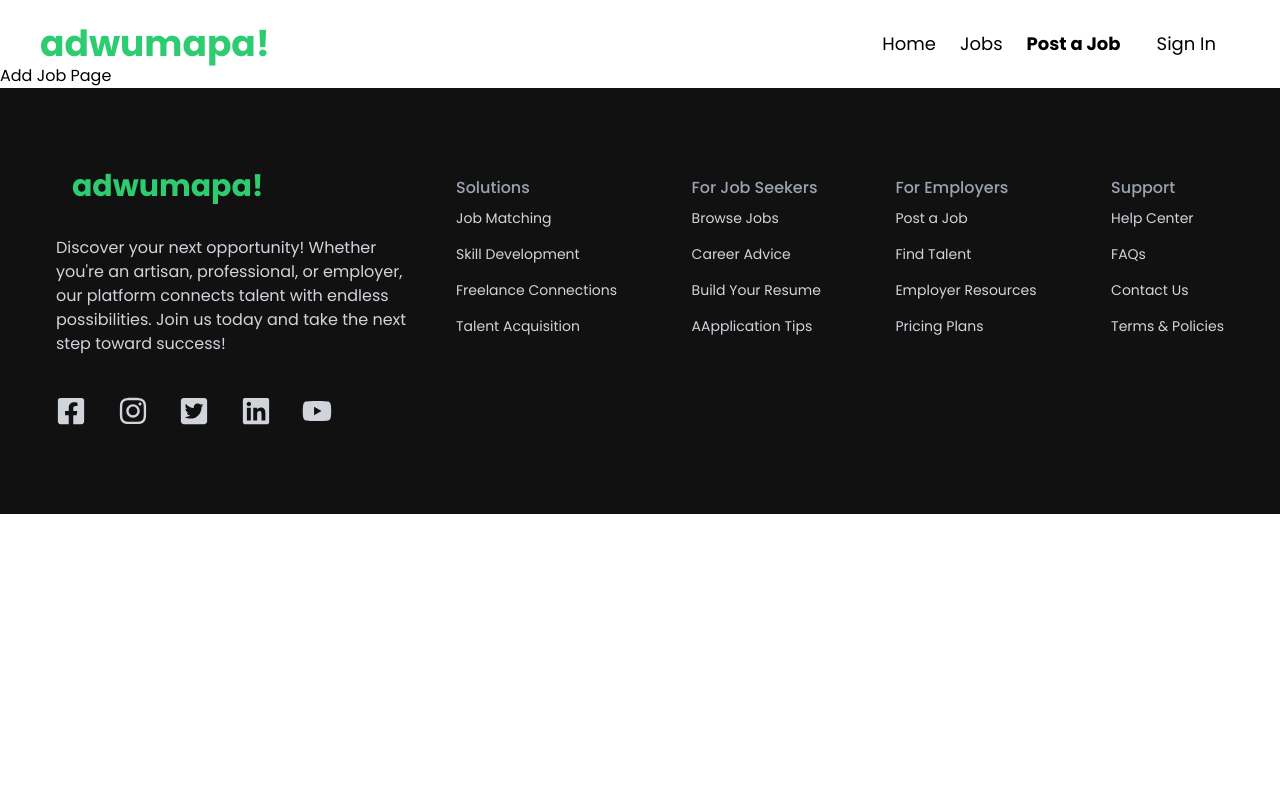
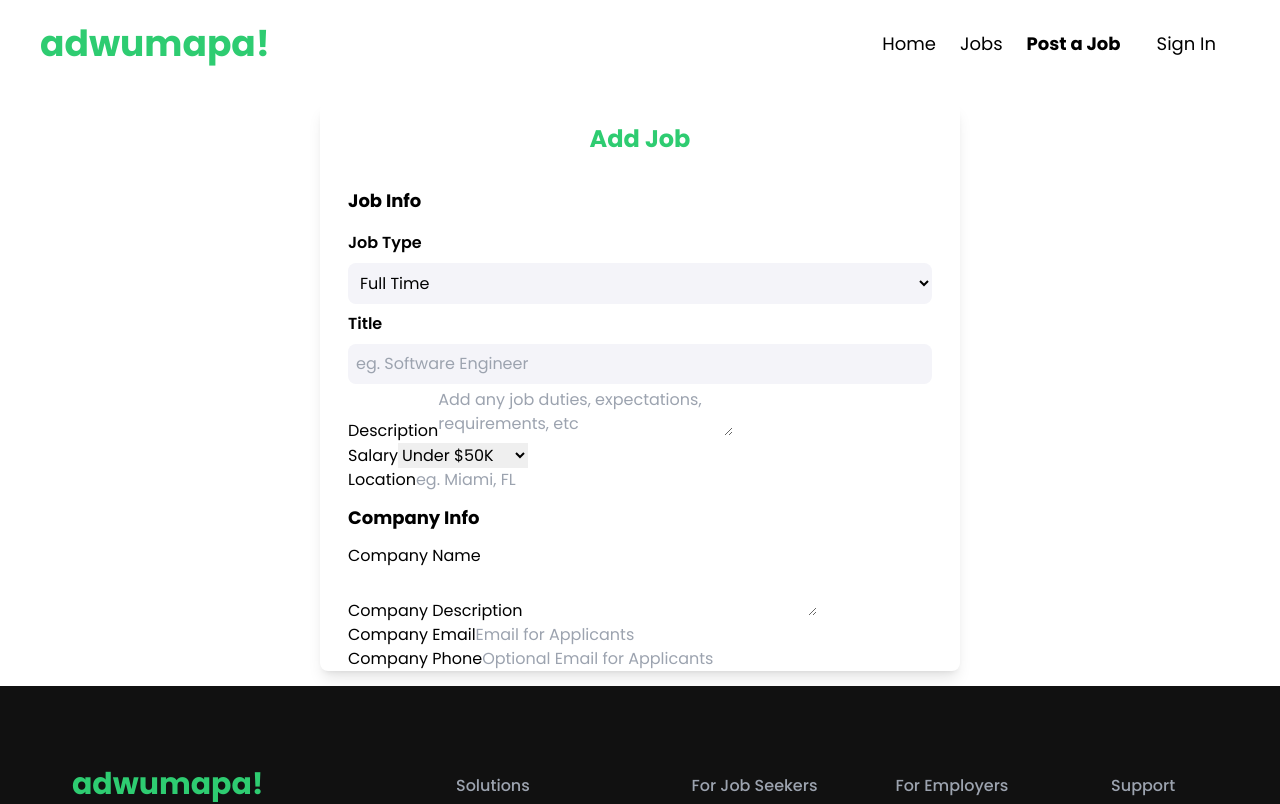
Before and after one commit to emmanuelcobbinah007/adwumapa, a React (Vite) app in the folder Rect Jobs Frontend/: page /add_job in a window 1280 px wide. Shown: the top 804 px of the page. Built offline with nearby package versions, Linux system fonts and the light colour scheme.

Commit message:
Started working on the styling for the Add Job page

```diff
--- a/Rect Jobs Frontend/src/components/Card.jsx
+++ b/Rect Jobs Frontend/src/components/Card.jsx
@@ -17,7 +17,7 @@ const Card = ({title, tagline, buttonText, bgColour}) => {
             <h1 className='bg-inherit font-bold py-2 text-lg'>{title}</h1>
             <p className='bg-inherit text-md py-1'>{tagline}</p>
 
-            {buttonTrigger ? <Link to="/all_jobs"><button className={`py-1 px-3 my-3 mb-3 bg-[#2d2d2d] text-md rounded-md text-white hover:scale-105 transition-all duration-300 shadow-md hover:font-semibold`}>{buttonText}</button></Link> : <button className={`py-1 px-3 my-3 mb-3 bg-[#2ecc71] text-md rounded-md text-white hover:scale-105 transition-all duration-300 shadow-md hover:font-semibold`}>{buttonText}</button>}
+            {buttonTrigger ? <Link to="/all_jobs"><button className={`py-1 px-3 my-3 mb-3 bg-[#2d2d2d] text-md rounded-md text-white hover:scale-105 transition-all duration-300 shadow-md hover:font-semibold`}>{buttonText}</button></Link> : <Link to="/add_job"><button className={`py-1 px-3 my-3 mb-3 bg-[#2ecc71] text-md rounded-md text-white hover:scale-105 transition-all duration-300 shadow-md hover:font-semibold`}>{buttonText}</button></Link>}
 
         </div>
   )
--- a/Rect Jobs Frontend/src/pages/AddJob.jsx
+++ b/Rect Jobs Frontend/src/pages/AddJob.jsx
@@ -2,8 +2,96 @@ import React from 'react'
 
 const AddJob = () => {
   return (
-    <div>Add Job Page</div>
+    <div className='bg-white'>
+      <div className='bg-white py-3'></div>
+      <div className='w-[50%] mx-auto my-[15px] bg-white rounded-lg shadow-lg'>
+        <form>
+        <h1 className='bg-inherit text-center text-2xl font-bold py-5 text-[#2ECC71]'>Add Job</h1>
+        <div className='px-7'>
+        <h2 className='bg-inherit text-lg font-bold py-3 text-black'>Job Info</h2>
+        <div>
+          <label htmlFor="jobType" className='block font-semibold py-1'>Job Type</label>
+          <select name="type" className='rounded-lg w-[100%] bg-[#f4f4f9] p-2 my-1'>
+            <option value="Full-Time">Full Time</option>
+            <option value="Internship">Internship</option>
+            <option value="Part-Time">Part-Time</option>
+            <option value="Freelance">Freelance</option>
+          </select>
+        </div>
+        <div>
+          <label htmlFor="joBTitle" className='block font-semibold py-1'>Title</label>
+          <input type="text"
+          className='rounded-lg w-[100%] bg-[#f4f4f9] p-2 my-1'
+          placeholder='eg. Software Engineer'/>
+        </div>
+          <div><label htmlFor="jobDescription">Description</label>
+          <textarea
+          name="jobDescription"
+          id="jobDexcription"
+          placeholder='Add any job duties, expectations, requirements, etc'
+          ></textarea>
+        </div>
+        <div>
+          <label htmlFor="jobSalary">Salary</label>
+          <select name="jobSalary" id="jobSalary">
+            <option value='Under $50K'>Under $50K</option>
+            <option value='$50K - 60K'>$50K - $60K</option>
+            <option value='$60K - 70K'>$60K - $70K</option>
+            <option value='$70K - 80K'>$70K - $80K</option>
+            <option value='$80K - 90K'>$80K - $90K</option>
+            <option value='$90K - 100K'>$90K - $100K</option>
+            <option value='$100K - 125K'>$100K - $125K</option>
+            <option value='$125K - 150K'>$125K - $150K</option>
+            <option value='$150K - 175K'>$150K - $175K</option>
+            <option value='$175K - 200K'>$175K - $200K</option>
+            <option value='Over $200K'>Over $200K</option>
+          </select>
+        </div>
+        <div>
+          <label htmlFor="jobLocation">Location</label>
+          <input type="text"
+          placeholder='eg. Miami, FL'/>
+        </div>
+        </div>
+
+        <div className='px-7'>
+        <h2 className='bg-inherit text-lg font-bold py-3 text-black'>Company Info</h2>
+        <div>
+          <label htmlFor="companyName">Company Name</label>
+          <input type="text" />
+        </div>
+        <div>
+          <label htmlFor="companyDescription">Company Description</label>
+          <textarea name="companyDescription" id="companyDescription"></textarea>
+        </div>
+        <div>
+          <label htmlFor="companyEmail">Company Email</label>
+          <input type="email"
+          id='companyEmail'
+          placeholder='Email for Applicants'
+          />
+        </div>
+        <div>
+          <label htmlFor="companyPhone">Company Phone</label>
+          <input type="tel"
+          id='companyPhone'
+            placeholder='Optional Email for Applicants'
+          />
+        </div>
+        </div>
+        </form>
+      </div>
+    </div>
   )
 }
 
 export default AddJob
+
+
+
+
+
+
+
+
+//bg-gradient-to-br from-[#f9f9fb] to-white
--- a/Rect Jobs Frontend/src/pages/JobPage.jsx
+++ b/Rect Jobs Frontend/src/pages/JobPage.jsx
@@ -57,9 +57,9 @@ const JobPage = () => {
     <div className='col-span-2'>
         <div className=' my-5 px-5 pt-2 pb-4 rounded-lg shadow-lg text-md mx-8'>
             <p className='font-bold text-lg py-2'>Company Info</p>
-            <p>{job.company.name}</p>
-            <p>{job.company.description}</p>
-
+            <p className='font-semibold'>{job.company.name}</p>
+            <p className='pb-2'>{job.company.description}</p>
+            <hr />
             <p className='font-bold text-md pt-2 pb-1'>Contact Email</p>
             <p className='bg-[#f9f9fb] p-2 rounded-lg'>{job.company.contact_email}</p>
 
@@ -68,9 +68,9 @@ const JobPage = () => {
         </div>
         <div className=' my-5 px-5 py-2 rounded-lg shadow-lg text-md mx-8'>
             <p className='font-bold text-lg py-2'>Manage Job</p>
-            <div className='flex justify-between'>
-            <button>Edit Job</button>
-            <button>Delete Job</button>
+            <div className=''>
+            <button className='block text-center text-white w-[90%] mx-auto py-1 my-3 rounded-2xl bg-[#2ecc71] hover:bg-emerald-600 transition-all duration-300 shadow-md'>Edit Job</button>
+            <button className='block text-white text-center font-semibold w-[90%] mx-auto py-1 my-3 rounded-2xl bg-[#FF0000] hover:bg-[#DC143C] transition-all duration-300 shadow-md'>Delete Job</button>
             </div>
         </div>
     </div>
```
